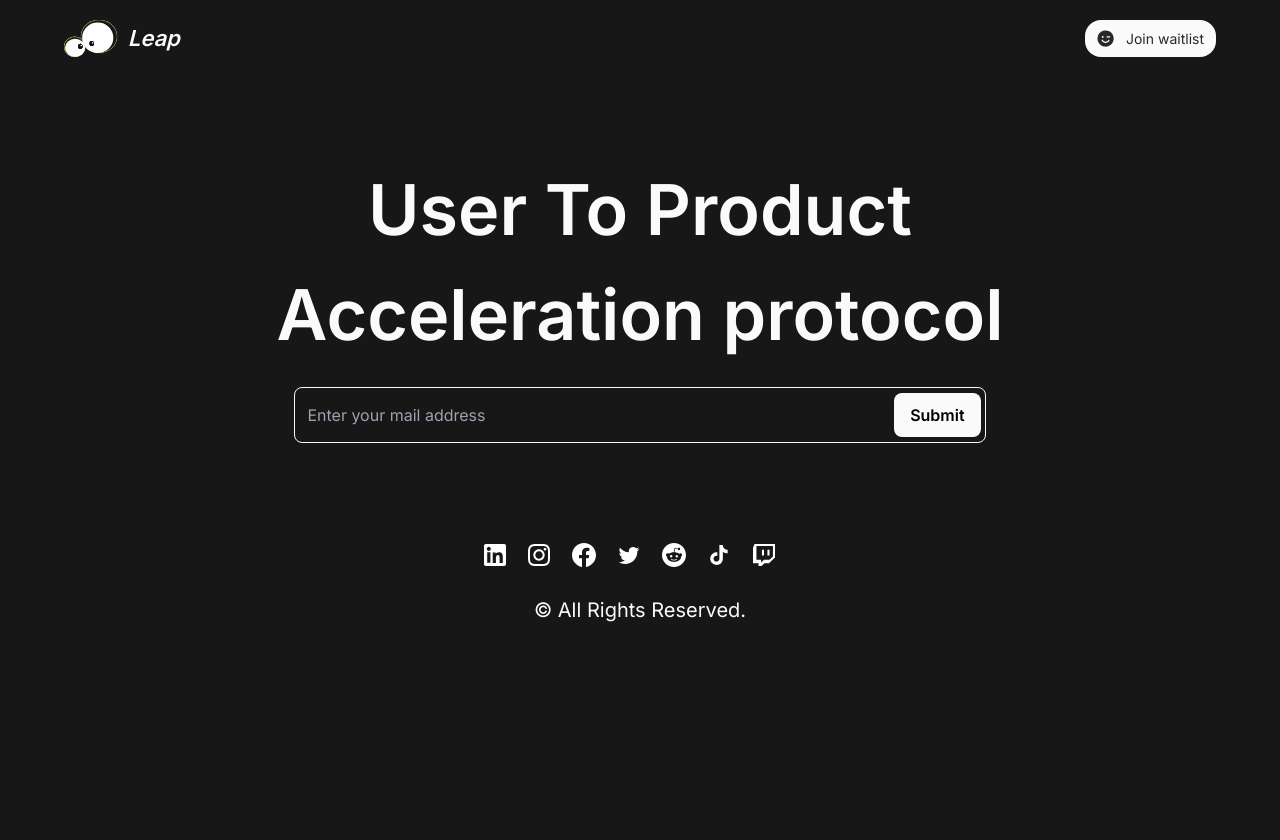
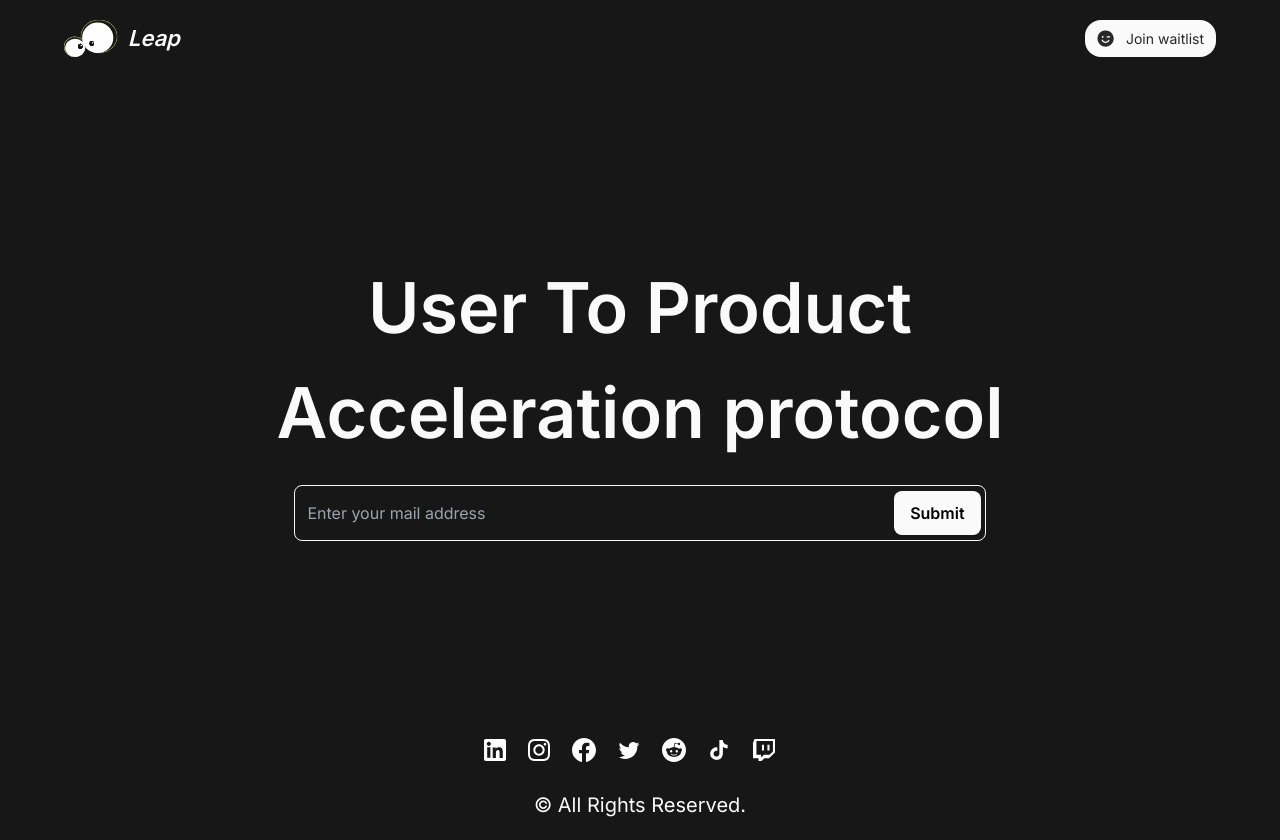
Before and after one commit to TimothyBabatu13/leap_waitlist, a Next.js app: page / in a window 1280 px wide. Before the commit the page ends 800 px from the top, so only its background shows below. Built offline with nearby package versions, Linux system fonts and the light colour scheme.

Commit message:
Add files via upload

```diff
--- a/src/app/layout.js
+++ b/src/app/layout.js
@@ -16,7 +16,7 @@ export default function RootLayout({ children }) {
     <html lang="en">
       <body className={`${inter.className} bg-[#171717] py-[20px]`}>
         <ClientLayout>
-          <section className="w-[90%] mx-auto">
+          <section className="w-[90%] mx-auto min-h-[100vh] flex flex-col justify-between">
             <Header />
             {children}
             <Footer />
--- a/src/app/page.js
+++ b/src/app/page.js
@@ -3,7 +3,7 @@ import Input from "@/components/Input";
 
 export default function Home() {
   return (
-    <main className="mt-[100px]">
+    <main className="">
       <H2
         text={'User  To Product'}
       />
--- a/src/components/Footer.js
+++ b/src/components/Footer.js
@@ -35,7 +35,7 @@ const data  = [
 
 const Footer = () => {
   return (
-    <footer className='flex flex-col justify-center items-center mt-[100px]'>
+    <footer className='flex flex-col justify-center items-center'>
         <div className='flex items-center mb-[28px]'>
             {data.map((item, id) => (
                 <SocialIcons
```
